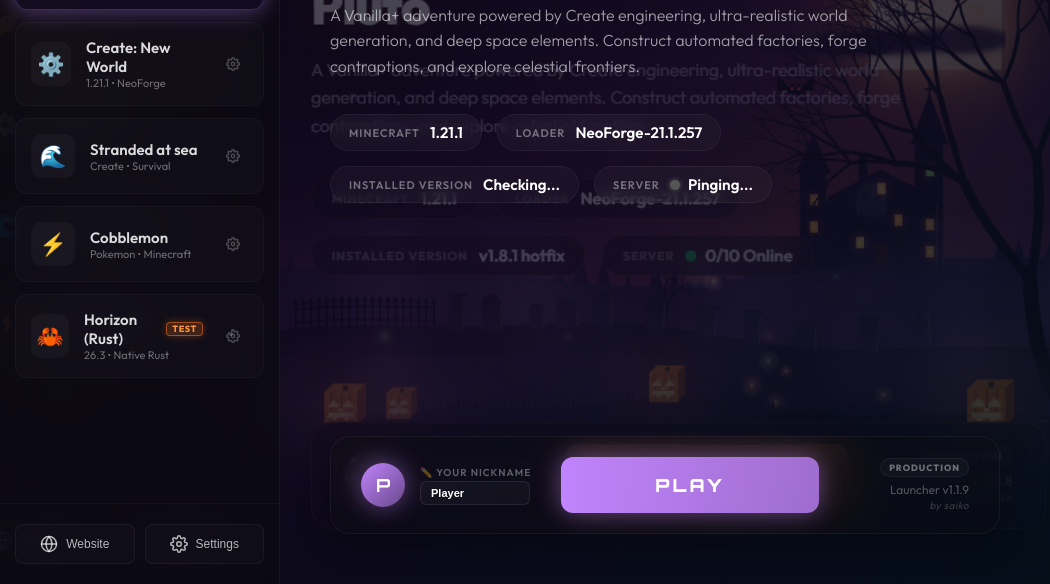
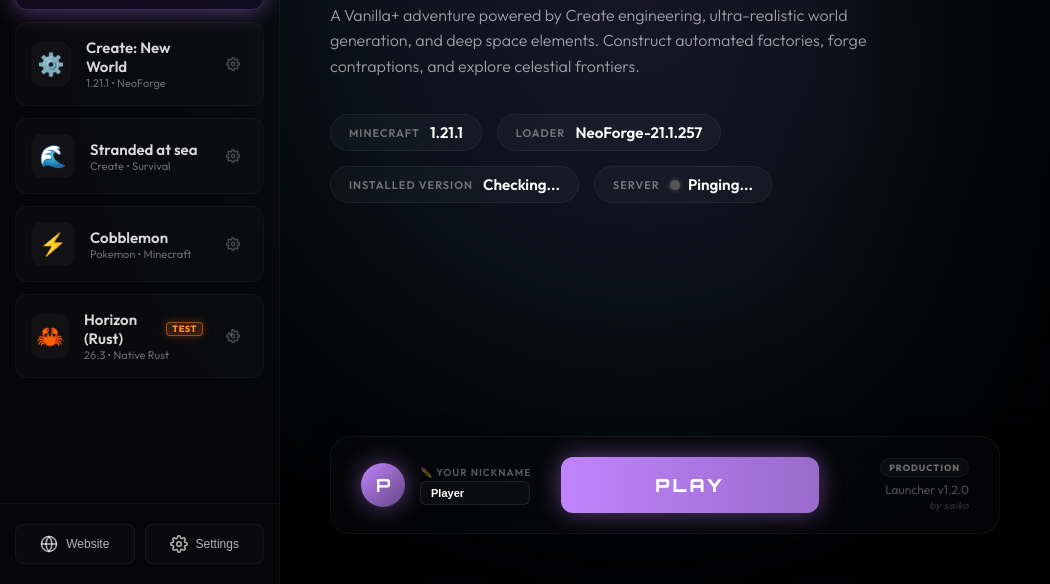
Before and after one commit to Saiko6540/smilk-launcher, an Electron app: page index.html in a window 1050 px wide. Shown: the part 216-800 px from the top of the page. Drawn offline with Linux system fonts and the light colour scheme; no server answers.

Commit message:
fix(ui): remove legacy screenshot background causing ghost text and bump to v1.2.0

```diff
--- a/index.html
+++ b/index.html
@@ -223,7 +223,7 @@
 
         <div class="launcher-info">
           <span class="info-label off" id="mode-badge">Production</span>
-          <span class="info-version" id="launcher-version-display">Launcher v1.1.9</span>
+          <span class="info-version" id="launcher-version-display">Launcher v1.2.0</span>
           <span class="info-author">by saiko</span>
         </div>
       </footer>
--- a/package.json
+++ b/package.json
@@ -1,6 +1,6 @@
 {
   "name": "smilk-launcher",
-  "version": "1.1.9",
+  "version": "1.2.0",
   "description": "Custom Minecraft Launcher with dynamic animated themes",
   "author": "Saiko <maksum2007123@gmail.com>",
   "license": "MIT",
--- a/style.css
+++ b/style.css
@@ -60,9 +60,6 @@ body.theme-horizon .backdrop-glow {
   background: radial-gradient(circle at 65% 25%, rgba(249, 115, 22, 0.35) 0%, rgba(239, 68, 68, 0.2) 45%, transparent 70%);
 }
 
-body.theme-pluto .app-container {
-  background: linear-gradient(135deg, rgba(8, 6, 16, 0.72) 0%, rgba(16, 10, 32, 0.78) 50%, rgba(4, 16, 28, 0.82) 100%), url('screenshots/pluto.png') no-repeat center center / cover;
-}
 
 body.theme-pluto .backdrop-glow {
   background: radial-gradient(circle at 65% 25%, rgba(192, 132, 252, 0.35) 0%, rgba(56, 189, 248, 0.2) 45%, transparent 70%);
@@ -1395,11 +1392,6 @@ body.halloween-mode {
   --border-color: rgba(255, 138, 31, 0.45);
 }
 
-/* The Pluto pack paints a screenshot behind the UI — the night scene replaces it */
-body.halloween-mode .app-container {
-  background: none;
-}
-
 /* Legibility veil: darkens behind the copy, leaves the moon & graveyard bright */
 body.halloween-mode .backdrop-glow {
   top: 32px;
```
Also changed, not shown: README.md, 1 other file.
